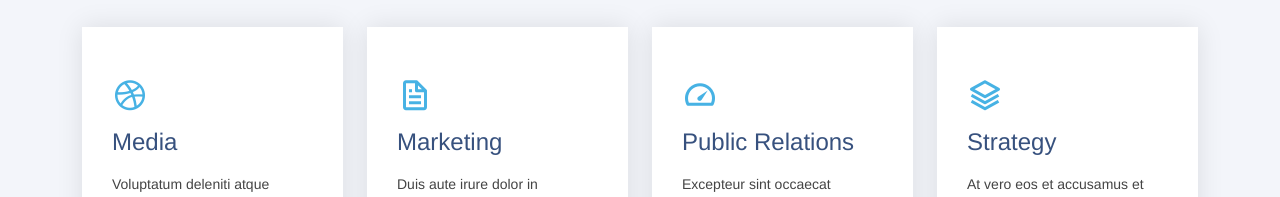
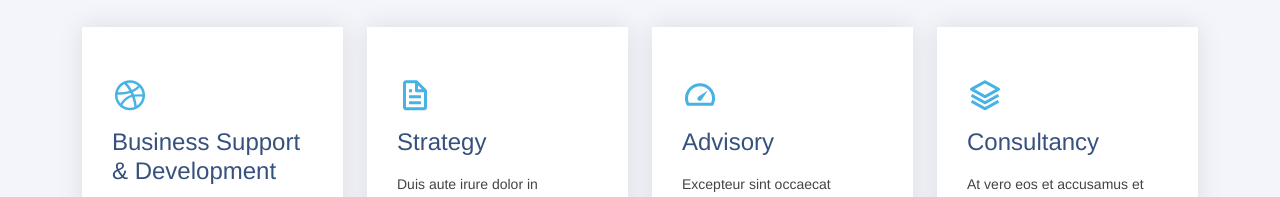
Before and after one commit to Kamo222/blu-space-prototype, a plain HTML site: page index.html in a window 1280 px wide. Shown: the part 2241-2438 px from the top of the page. Drawn offline with Linux system fonts and the light colour scheme; a web font is replaced by a local one.

Commit message:
Additional changes

```diff
--- a/index.html
+++ b/index.html
@@ -55,7 +55,7 @@
           <li><a class="nav-link scrollto" href="#team">Founder</a></li>
           <li class="dropdown"><a href="#"><span>Services</span> <i class="bi bi-chevron-down"></i></a>
             <ul>
-              <li><a href="#">Media</a></li>
+              <li><a href="#">Business Support & Development</a></li>
               <!-- <li class="dropdown"><a href="#"><span>Deep Drop Down</span> <i class="bi bi-chevron-right"></i></a>
                 <ul>
                   <li><a href="#">Deep Drop Down 1</a></li>
@@ -65,10 +65,9 @@
                   <li><a href="#">Deep Drop Down 5</a></li>
                 </ul>
               </li> -->
-              <li><a href="#">Marketing</a></li>
-              <li><a href="#">Public Relations</a></li>
               <li><a href="#">Strategy</a></li>
-              <li><a href="#">Events</a></li>
+              <li><a href="#">Advisory</a></li>
+              <li><a href="#">Consultancy</a></li>
             </ul>
           </li>
           <li><a class="nav-link scrollto" href="#contact">Contact</a></li>
@@ -317,7 +316,7 @@
           <div class="col-xl-3 col-md-6 d-flex align-items-stretch" data-aos="zoom-in" data-aos-delay="100">
             <div class="icon-box">
               <div class="icon"><i class="bx bxl-dribbble"></i></div>
-              <h4><a href="">Media</a></h4>
+              <h4><a href="">Business Support & Development</a></h4>
               <p>Voluptatum deleniti atque corrupti quos dolores et quas molestias excepturi</p>
             </div>
           </div>
@@ -325,7 +324,7 @@
           <div class="col-xl-3 col-md-6 d-flex align-items-stretch mt-4 mt-md-0" data-aos="zoom-in" data-aos-delay="200">
             <div class="icon-box">
               <div class="icon"><i class="bx bx-file"></i></div>
-              <h4><a href="">Marketing</a></h4>
+              <h4><a href="">Strategy</a></h4>
               <p>Duis aute irure dolor in reprehenderit in voluptate velit esse cillum dolore</p>
             </div>
           </div>
@@ -333,7 +332,7 @@
           <div class="col-xl-3 col-md-6 d-flex align-items-stretch mt-4 mt-xl-0" data-aos="zoom-in" data-aos-delay="300">
             <div class="icon-box">
               <div class="icon"><i class="bx bx-tachometer"></i></div>
-              <h4><a href="">Public Relations</a></h4>
+              <h4><a href="">Advisory</a></h4>
               <p>Excepteur sint occaecat cupidatat non proident, sunt in culpa qui officia</p>
             </div>
           </div>
@@ -341,7 +340,7 @@
           <div class="col-xl-3 col-md-6 d-flex align-items-stretch mt-4 mt-xl-0" data-aos="zoom-in" data-aos-delay="400">
             <div class="icon-box">
               <div class="icon"><i class="bx bx-layer"></i></div>
-              <h4><a href="">Strategy</a></h4>
+              <h4><a href="">Consultancy</a></h4>
               <p>At vero eos et accusamus et iusto odio dignissimos ducimus qui blanditiis</p>
             </div>
           </div>
@@ -806,11 +805,10 @@
           <div class="col-lg-3 col-md-6 footer-links">
             <h4>Our Services</h4>
             <ul>
-              <li><i class="bx bx-chevron-right"></i> <a href="#">Media</a></li>
-              <li><i class="bx bx-chevron-right"></i> <a href="#">Marketing</a></li>
-              <li><i class="bx bx-chevron-right"></i> <a href="#">Public Relations</a></li>
+              <li><i class="bx bx-chevron-right"></i> <a href="#">Business Support & Development</a></li>
               <li><i class="bx bx-chevron-right"></i> <a href="#">Strategy</a></li>
-              <li><i class="bx bx-chevron-right"></i> <a href="#">Events</a></li>
+              <li><i class="bx bx-chevron-right"></i> <a href="#">Advisory</a></li>
+              <li><i class="bx bx-chevron-right"></i> <a href="#">Consultancy</a></li>
             </ul>
           </div>
 
```
